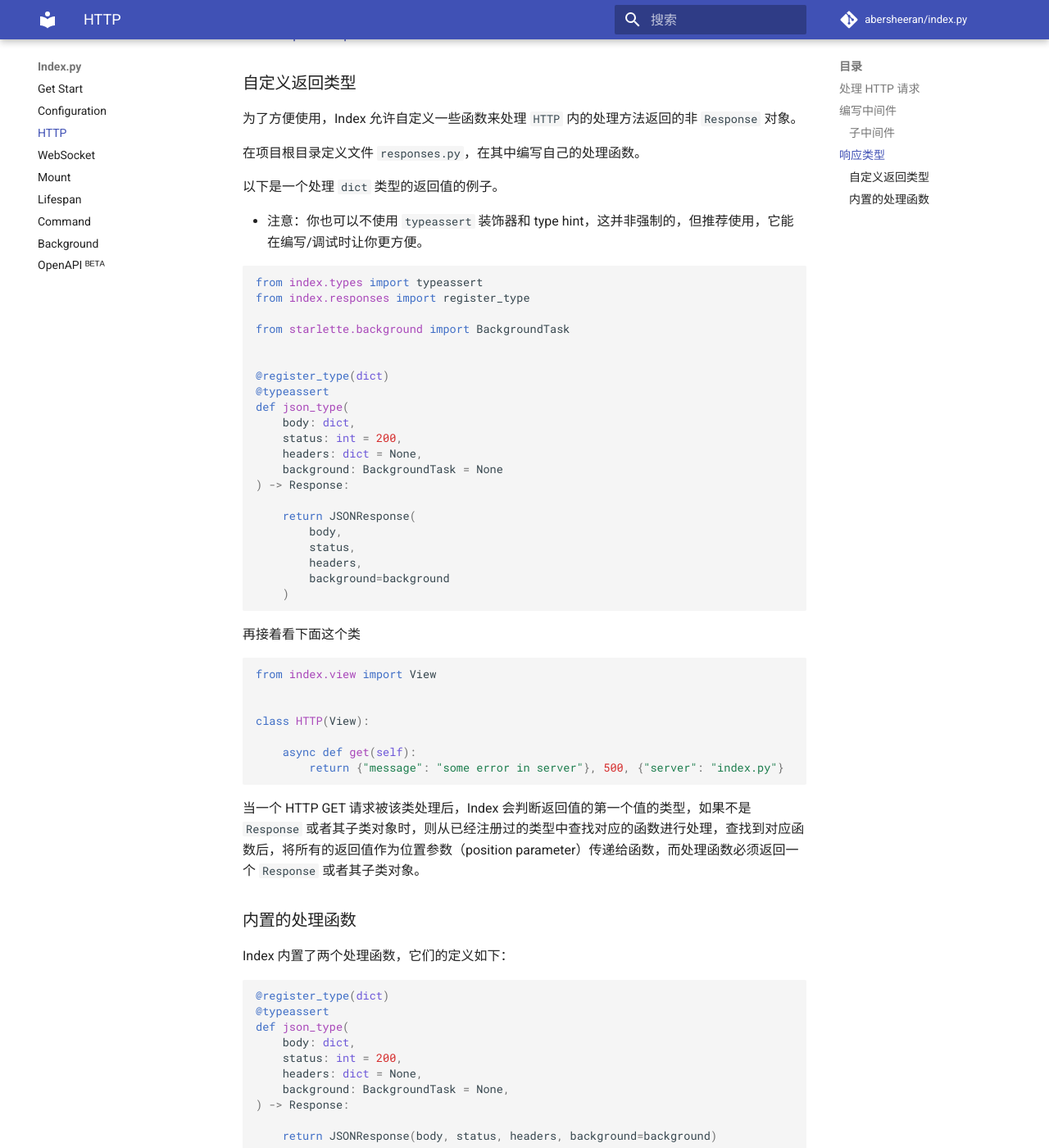
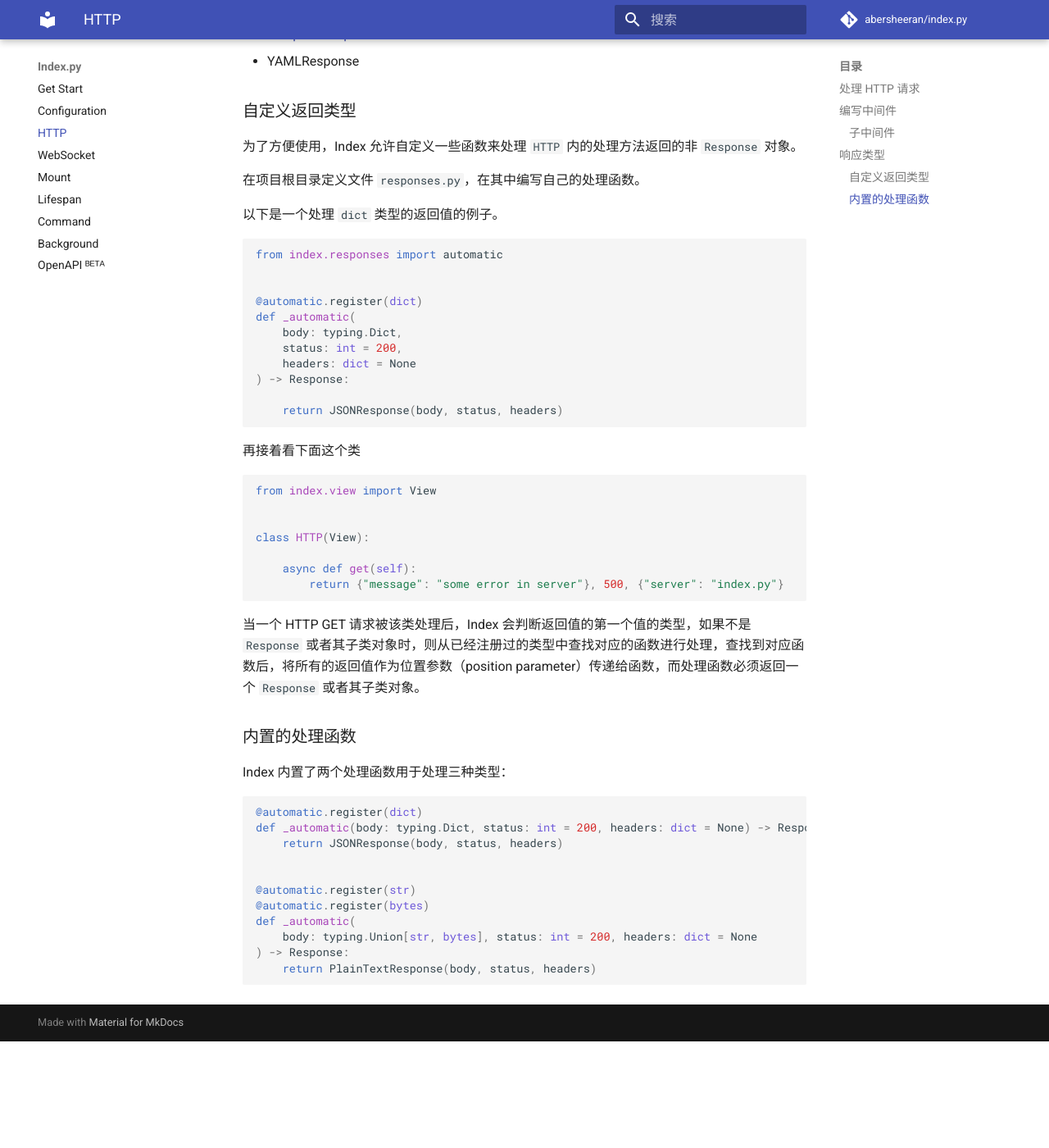
Before and after one commit to abersheeran/kui, an MkDocs documentation site: the page built from docs/http.md, in a window 1280 px wide and 1400 px high, scrolled down 2793 px. Shown: the whole window at 82% size. Built offline with MkDocs 1.6.1 and Material for MkDocs 9.7.7, drawn with Linux system fonts in a browser that asks for light colours; comment, search, counter and statistics services are not loaded; after the commit the page ends 4063 px from its top, so only the background shows below that; some of the changed text lies outside the part shown.

Commit message:
update to 0.6.0

````diff
--- a/docs/http.md
+++ b/docs/http.md
@@ -95,6 +95,7 @@ class Middleware(MiddlewareMixin):
 * [StreamingResponse](https://www.starlette.io/responses/#streamingresponse)
 * [FileResponse](https://www.starlette.io/responses/#fileresponse)
 * [TemplateResponse](https://www.starlette.io/templates/#testing-template-responses)
+* YAMLResponse
 
 ### 自定义返回类型
 
@@ -104,30 +105,18 @@ class Middleware(MiddlewareMixin):
 
 以下是一个处理 `dict` 类型的返回值的例子。
 
-* 注意：你也可以不使用 `typeassert` 装饰器和 type hint，这并非强制的，但推荐使用，它能在编写/调试时让你更方便。
-
 ```python
-from index.types import typeassert
-from index.responses import register_type
-
-from starlette.background import BackgroundTask
+from index.responses import automatic
 
 
-@register_type(dict)
-@typeassert
-def json_type(
-    body: dict,
+@automatic.register(dict)
+def _automatic(
+    body: typing.Dict,
     status: int = 200,
-    headers: dict = None,
-    background: BackgroundTask = None
+    headers: dict = None
 ) -> Response:
 
-    return JSONResponse(
-        body,
-        status,
-        headers,
-        background=background
-    )
+    return JSONResponse(body, status, headers)
 ```
 
 再接着看下面这个类
@@ -146,29 +135,18 @@ class HTTP(View):
 
 ### 内置的处理函数
 
-Index 内置了两个处理函数，它们的定义如下：
+Index 内置了两个处理函数用于处理三种类型：
 
 ```python
-@register_type(dict)
-@typeassert
-def json_type(
-    body: dict,
-    status: int = 200,
-    headers: dict = None,
-    background: BackgroundTask = None,
-) -> Response:
-
-    return JSONResponse(body, status, headers, background=background)
+@automatic.register(dict)
+def _automatic(body: typing.Dict, status: int = 200, headers: dict = None) -> Response:
+    return JSONResponse(body, status, headers)
 
 
-@register_type(bytes)
-@register_type(str)
-def text_type(
-    body: typing.Union[bytes, str],
-    status: int = 200,
-    headers: dict = None,
-    background: BackgroundTask = None,
+@automatic.register(str)
+@automatic.register(bytes)
+def _automatic(
+    body: typing.Union[str, bytes], status: int = 200, headers: dict = None
 ) -> Response:
-
-    return PlainTextResponse(body, status, headers, background=background)
+    return PlainTextResponse(body, status, headers)
 ```
--- a/index/__version__.py
+++ b/index/__version__.py
@@ -1,3 +1,3 @@
-VERSION = (0, 5, 7)
+VERSION = (0, 6, 0)
 
 __version__ = ".".join(map(str, VERSION))
````
Also changed, not shown: 2 other files.
